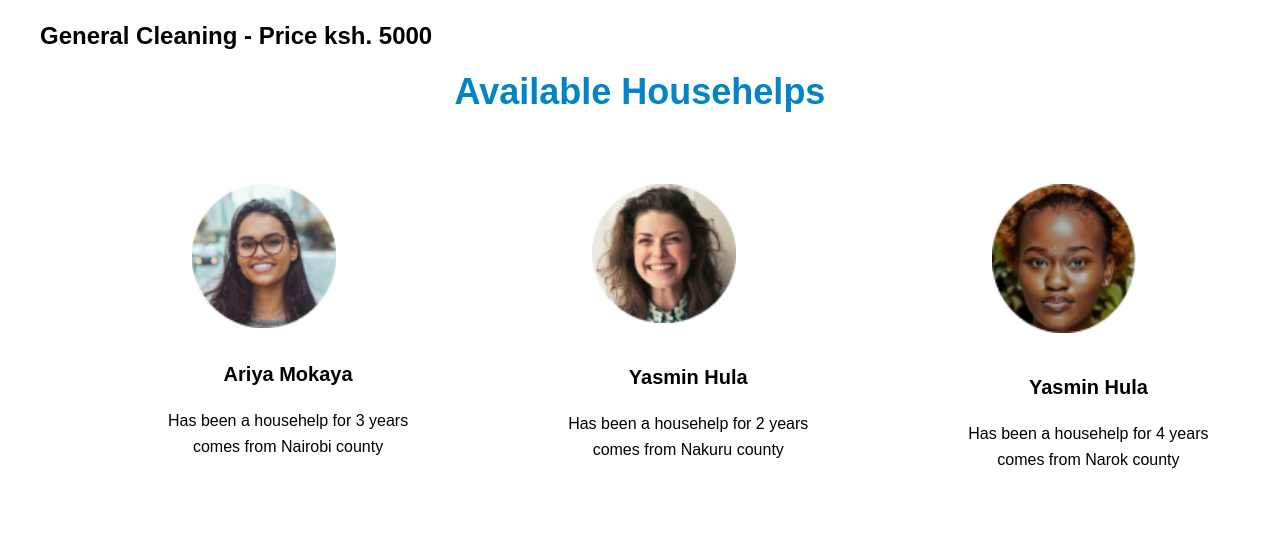
After one commit to AbigaelKirwa/HouseHelpApp, a PHP site: page /househelps.php in a window 1280 px wide. The commit adds this page. Shown: the top 544 px of the page. Run offline with PHP 8.4, Linux system fonts and the light colour scheme; some libraries are stand-ins or nearby versions; some web fonts are replaced.

Commit message:
added househelps page and home page

```diff
--- /dev/null
+++ b/househelps.php
@@ -0,0 +1,37 @@
+<!DOCTYPE html>
+<html lang="en">
+<head>
+    <meta charset="UTF-8">
+    <meta http-equiv="X-UA-Compatible" content="IE=edge">
+    <meta name="viewport" content="width=device-width, initial-scale=1.0">
+    <script src="https://cdn.tailwindcss.com"></script>
+    <link rel="stylesheet" href="css/style.css">
+    <title>Home</title>
+</head>
+<body>
+    <div class="px-10 py-5">
+        <h1 class="font-bold text-2xl">General Cleaning - Price ksh. 5000</h1>
+    </div>
+    <div class="text-center">
+        <h1 class="font-bold text-4xl text-sky-600">Available Househelps</h1>
+    </div>
+    <div class="flex flex-row pl-32 py-10 space-x-20 w-auto">
+        <div class="text-center px-10 py-8 h-1/2" id="services">
+            <img src="images/househelp1.png" class="w-36 ml-6">
+            <h3 class="font-bold text-xl mt-8">Ariya Mokaya</h3>
+            <p class="font-xl mt-5 leading-relaxed">Has been a househelp for 3 years <br>comes from Nairobi county</p>
+        </div>
+        <div class="text-center px-10 py-8 h-1/2" id="services">
+            <img src="images/househelp2.png" class="w-36 ml-6">
+            <h3 class="font-bold text-xl mt-10">Yasmin Hula</h3>
+            <p class="font-xl mt-5 leading-relaxed">Has been a househelp for 2 years <br>comes from Nakuru county</p>
+        </div>
+        <div class="text-center px-10 py-8 h-1/2" id="services">
+            <img src="images/househelp3.png" class="w-36 ml-6">
+            <h3 class="font-bold text-xl mt-10">Yasmin Hula</h3>
+            <p class="font-xl mt-5 leading-relaxed">Has been a househelp for 4 years <br>comes from Narok county</p>
+        </div>
+    </div>
+
+</body>
+</html>
```
Also changed, not shown: home.php (+27 -4 lines), images/househelp1.png (added), images/househelp2.png (added), images/househelp3.png (added), images/menu.png (added).
